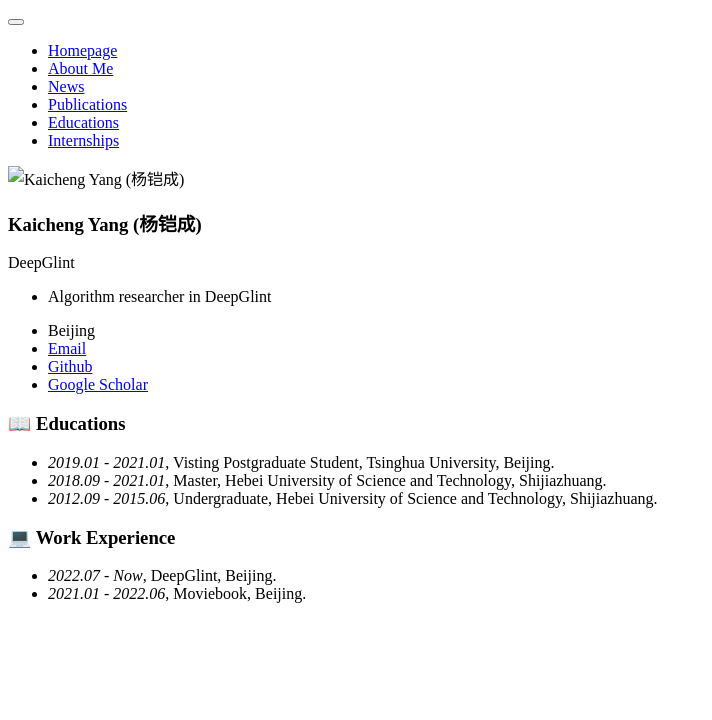
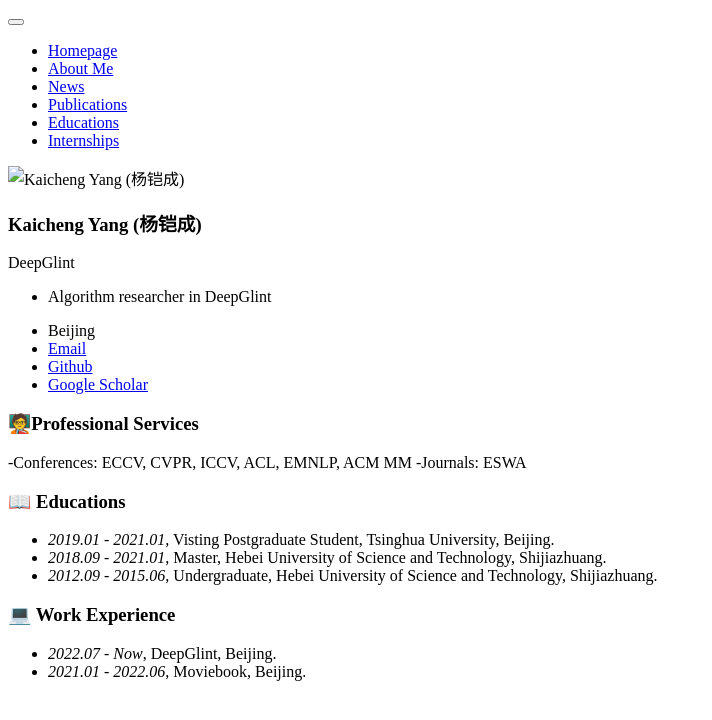
Before and after one commit to Kaicheng-Yang0828/Kaicheng-Yang0828.github.io, a Jekyll site: the page built from _pages/includes/others.md, in a window 1280 px wide. Shown: the top 720 px of the page, without its empty margins (0-712 px from the left). Built offline with Jekyll 4.4.1, drawn with Linux system fonts in a browser that asks for light colours; our own code applies the rules of GitHub Pages for plain Markdown files.

Commit message:
Update others.md

```diff
--- a/_pages/includes/others.md
+++ b/_pages/includes/others.md
@@ -1,3 +1,6 @@
+# 🧑‍🏫Professional Services
+-Conferences: ECCV, CVPR, ICCV, ACL, EMNLP, ACM MM
+-Journals: ESWA
 
 # 📖 Educations
 - *2019.01 - 2021.01*, Visting Postgraduate Student, Tsinghua University, Beijing.
```
